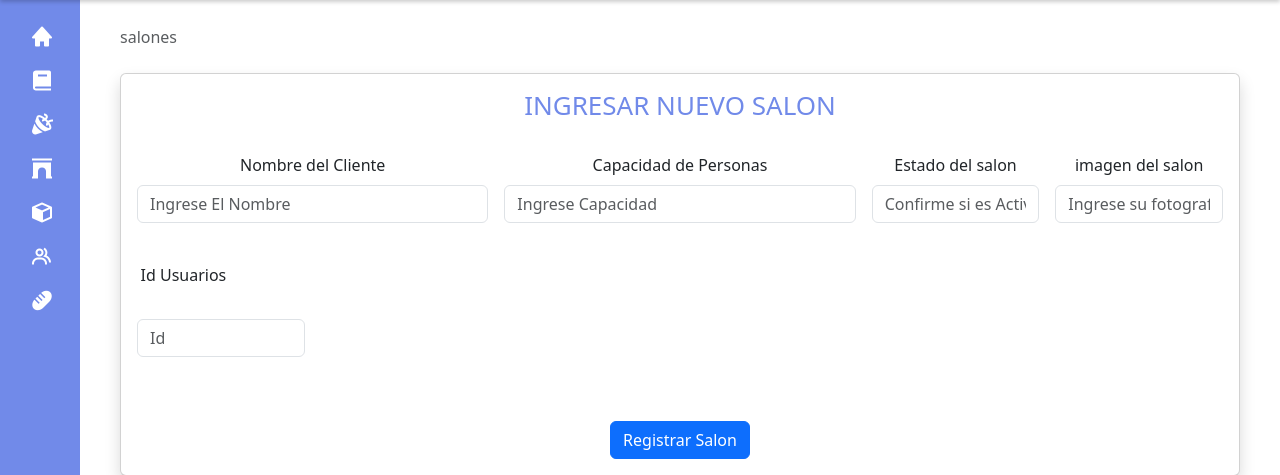
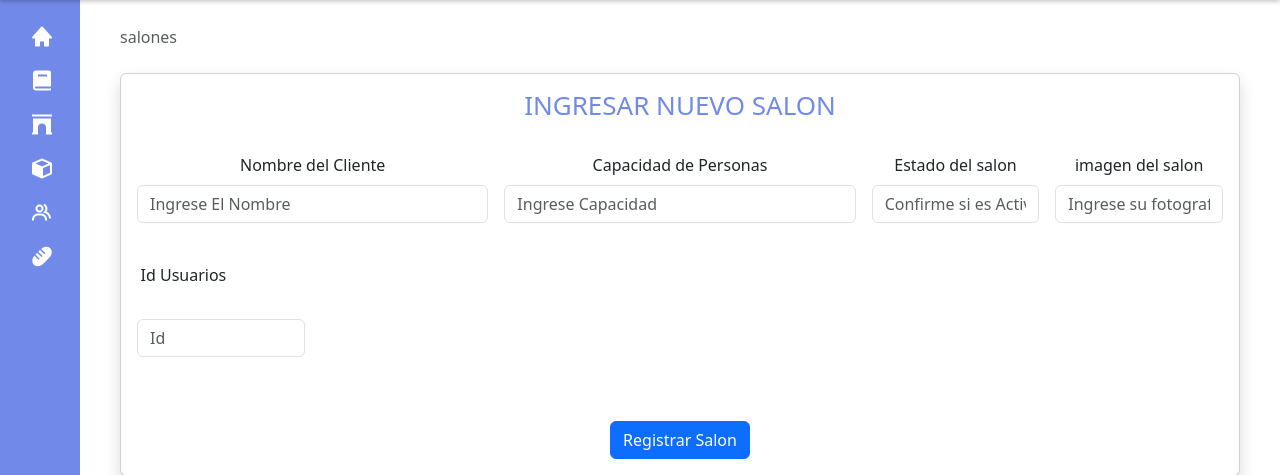
Before and after one commit to GeovannyCG/eventtotal, a PHP site: template views/salones-eventtotal-view.php in a window 1280 px wide. Shown: the part 90-565 px from the top of the page. Run offline with PHP 8.4, Linux system fonts and the light colour scheme; the template is opened without the code that fills it, so the values that code supplies are empty; a user stored in the database is signed in.

Commit message:
Update salones-eventtotal-view.php

```diff
--- a/views/salones-eventtotal-view.php
+++ b/views/salones-eventtotal-view.php
@@ -134,13 +134,6 @@
                 <a href="../Recetario/">
                     <i class='bx bxs-book'></i>
                     <span>Recetario</span>
-                </a>
-            </li>
-
-            <li>
-                <a href="./events-eventease.html">
-                    <i class='bx bxs-party'></i>
-                    <span>Eventos</span>
                 </a>
             </li>
 
```
